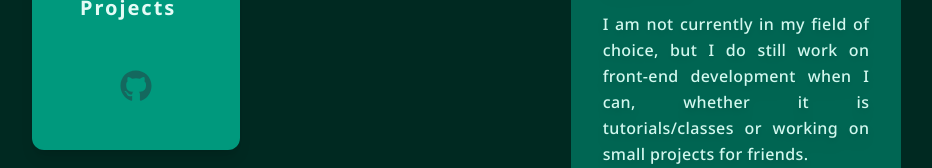
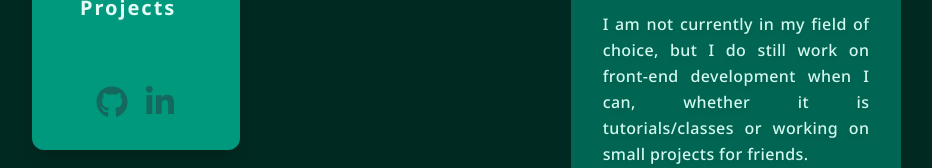
Before and after one commit to RAWoiwode/rawpertoire, a Next.js app: page / in a window 1280 px wide. Shown: the part 298-466 px from the top of the page, without its empty margins (32-964 px from the left). Built offline with nearby package versions, Linux system fonts and the light colour scheme.

Commit message:
Creating IconLink to help with displaying links to relevant profiles

```diff
--- /dev/null
+++ b/app/components/IconLink.tsx
@@ -0,0 +1,26 @@
+import Link from "next/link";
+import { IconContext } from "react-icons";
+
+interface Props {
+  link: string;
+  title: string;
+  children: React.ReactNode;
+}
+
+const IconLink = ({ link, title, children }: Props) => {
+  return (
+    <Link href={link} target="_blank" rel="noopener noreferrer" title={title}>
+      <IconContext.Provider
+        value={{
+          className:
+            "text-secondary-800/50 hover:text-secondary-600/75 transition-colors",
+          size: "32",
+        }}
+      >
+        {children}
+      </IconContext.Provider>
+    </Link>
+  );
+};
+
+export default IconLink;
--- a/app/components/SideNav.tsx
+++ b/app/components/SideNav.tsx
@@ -2,10 +2,10 @@
 
 import Link from "next/link";
 import { usePathname } from "next/navigation";
-import { FaGithub } from "react-icons/fa6";
+import { FaGithub, FaLinkedinIn } from "react-icons/fa6";
 
 import Header from "./Header";
-import { IconContext } from "react-icons";
+import IconLink from "./IconLink";
 
 const navItems = [
   {
@@ -22,6 +22,12 @@ const navItems = [
   },
 ];
 
+/**
+ * Main SideNav Component.
+ *
+ * TODO: Separate data and UI
+ * TODO: Make translate animation on active item be more dynamic
+ */
 const SideNav = () => {
   const pathname = usePathname();
 
@@ -40,23 +46,24 @@ const SideNav = () => {
             </Link>
           ))}
         </nav>
-        <div className="flex justify-center pb-4">
-          <Link
-            href={"https://github.com/RAWoiwode"}
-            target="_blank"
-            rel="noopener noreferrer"
-          >
-            <IconContext.Provider
-              value={{
-                className:
-                  "text-secondary-800/50 hover:text-secondary-600/75 transition-colors",
-                size: "32",
-              }}
+        <ul className="flex justify-center space-x-4">
+          <li>
+            <IconLink
+              link="https://github.com/RAWoiwode"
+              title="GitHub Profile"
             >
               <FaGithub />
-            </IconContext.Provider>
-          </Link>
-        </div>
+            </IconLink>
+          </li>
+          <li>
+            <IconLink
+              link="https://www.linkedin.com/in/rawoiwode/"
+              title="LinkedIn Profile"
+            >
+              <FaLinkedinIn />
+            </IconLink>
+          </li>
+        </ul>
       </div>
     </div>
   );
```
